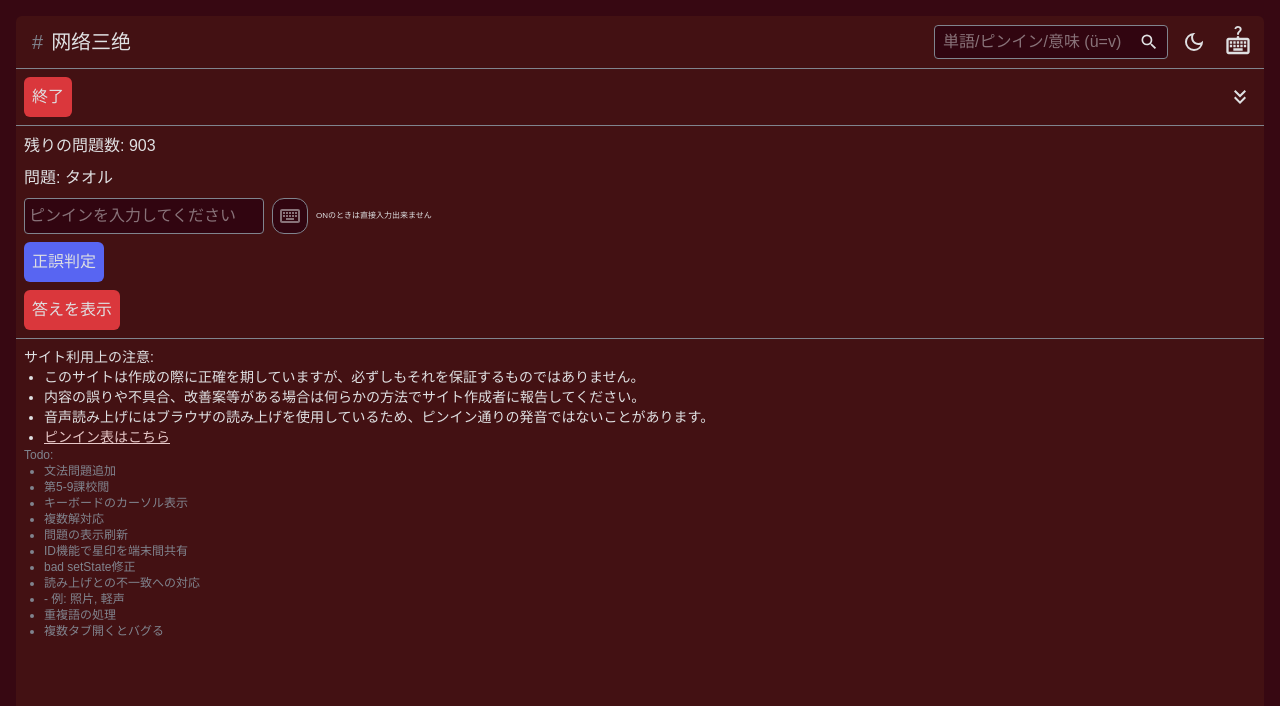
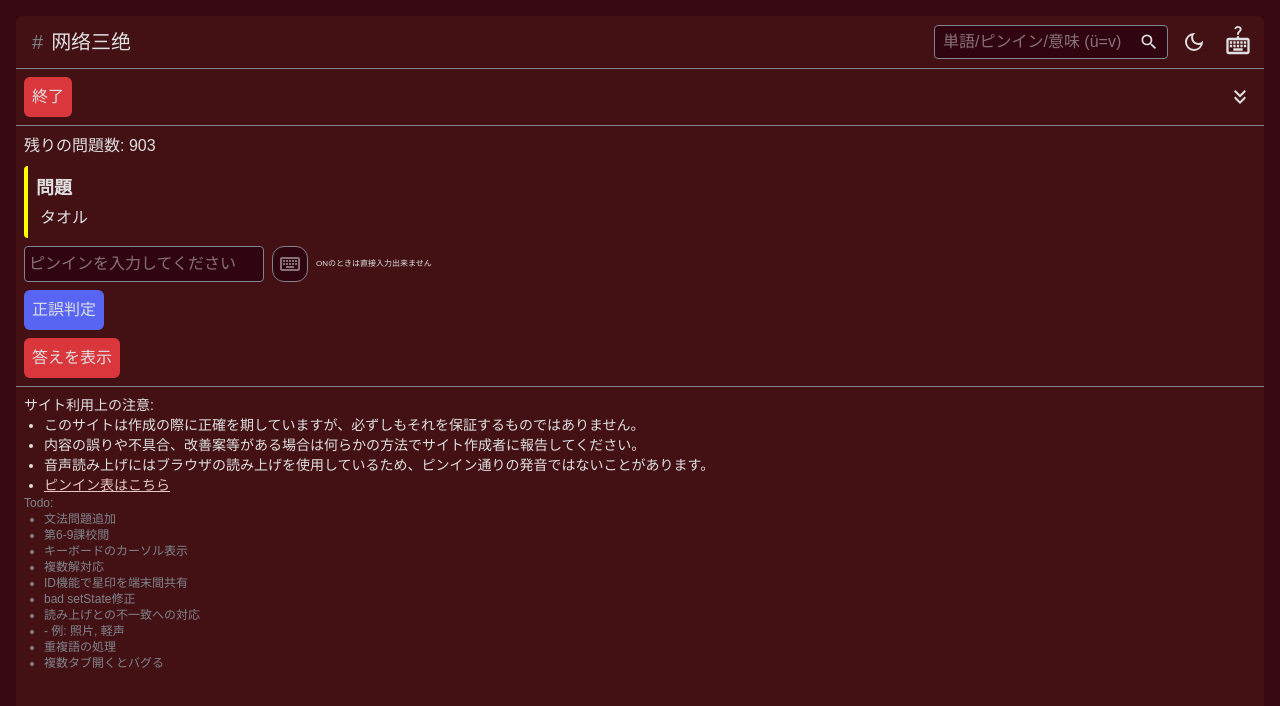
Before and after one commit to inaenaro/WangLuoSanJue, a Next.js app: page / in a window 1280 px wide. Both pictures are taken after a click on the button "開始". Shown: the top 706 px of the page. Built offline with nearby package versions, Linux system fonts and the light colour scheme; a web font is replaced by a local one.

Commit message:
更新 問題の表示

```diff
--- a/app/page.tsx
+++ b/app/page.tsx
@@ -37,10 +37,9 @@ export default function Home() {
           <p>Todo:</p>
           <ul className="list-disc pl-5">
             <li>文法問題追加</li>
-            <li>第5-9課校閲</li>
+            <li>第6-9課校閲</li>
             <li>キーボードのカーソル表示</li>
             <li>複数解対応</li>
-            <li>問題の表示刷新</li>
             <li>ID機能で星印を端末間共有</li>
             <li>bad setState修正</li>
             <li>読み上げとの不一致への対応</li>
--- a/components/Test.tsx
+++ b/components/Test.tsx
@@ -91,7 +91,7 @@ export default function Test<T>({ setStarted, hasAudio, hasInput, subjects }: Te
       {question && (<>
         <div className="flex flex-col gap-2">
           <p>残りの問題数: {remainingSubjects.length + failedWords.length + 1}</p>
-          {question.questionElement}
+          <Embed title="問題">{question.questionElement}</Embed>
           {hasAudio && type === "word" && <AudioSection _key={`audio-${question.key}`} text={(question.subject as Word).word} />}
           {hasInput && <InputSection _key={`input-${question.key}`} answer={question.answer} showAnswer={showAnswer} setShowAnswer={setShowAnswer} />}
           {!showAnswer &&
@@ -104,12 +104,7 @@ export default function Test<T>({ setStarted, hasAudio, hasInput, subjects }: Te
             </button>}
           {showAnswer && (
             <>
-              <div className="">
-                <p>答え: </p>
-                <div className="ml-2">
-                  {question.answerElement}
-                </div>
-              </div>
+              <Embed title="想定解">{question.answerElement}</Embed>
               {type === "word" &&
                 <div className="flex items-center gap-2">
                   <WordCheckbox wordId={(question.subject as Word).pinyin} />
@@ -198,3 +193,14 @@ function InputSection({ answer, showAnswer, setShowAnswer, _key }: { answer: str
     {!showAnswer && isIncorrect && <p className="font-ch">你错了！</p>}
   </>);
 }
+
+function Embed({ title, children }: { title?: string, children: React.ReactNode }) {
+  return (
+    <div className="p-2 rounded-[4px] border-l-4 border-l-[#ffff00]">
+      {title && <h3 className="text-lg font-bold mb-1">{title}</h3>}
+      <div className="ml-1">
+        {children}
+      </div>
+    </div>
+  );
+}
--- a/components/WordTest.tsx
+++ b/components/WordTest.tsx
@@ -30,7 +30,7 @@ export default function WordTest({ setStarted, settings }: { setStarted: (p: boo
     subjectList: filteredWords,
     getQuestion: settings.questionType === "jp-to-pinyin" ? (subject: Word) => ({
       subject,
-      questionElement: <p>問題: {subject.meanings[0]?.meaning || "意味不明"}</p>,
+      questionElement: <p>{subject.meanings[0]?.meaning || "意味不明"}</p>,
       answer: subject.pinyin.normalize("NFD").replace(/[^a-zA-Z\u2019\u0304\u0301\u030C\u0300\u0308]/g, ""),
       answerElement: (<>
         <p className="text-lg">{subject.pinyin.normalize("NFD")}</p>
@@ -38,7 +38,7 @@ export default function WordTest({ setStarted, settings }: { setStarted: (p: boo
       </>)
     }) : settings.questionType === "cn-to-jp" ? (subject: Word) => ({
       subject,
-      questionElement: <p>問題: <span className="font-ch">{subject.word}</span></p>,
+      questionElement: <p><span className="font-ch">{subject.word}</span></p>,
       answer: subject.meanings[0]?.meaning || "意味不明",
       answerElement: (<>
         <p>{subject.meanings[0]?.meaning || "意味不明"}</p>
@@ -46,7 +46,7 @@ export default function WordTest({ setStarted, settings }: { setStarted: (p: boo
       </>)
     }) : (subject: Word) => ({
       subject,
-      questionElement: <p>問題: {subject.pinyin.normalize("NFD")}</p>,
+      questionElement: <p>{subject.pinyin.normalize("NFD")}</p>,
       answer: subject.meanings[0]?.meaning || "意味不明",
       answerElement: (<>
         <p>{subject.meanings[0]?.meaning || "意味不明"}</p>
```
